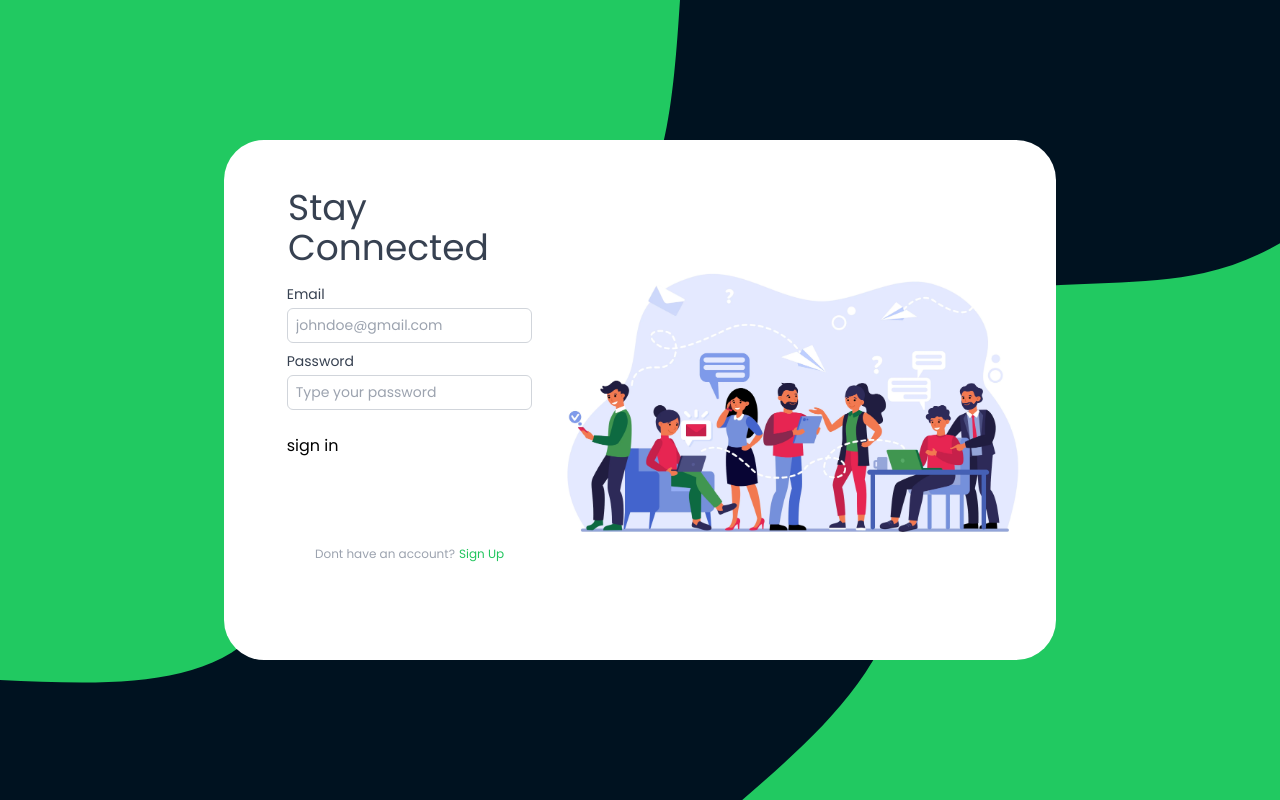
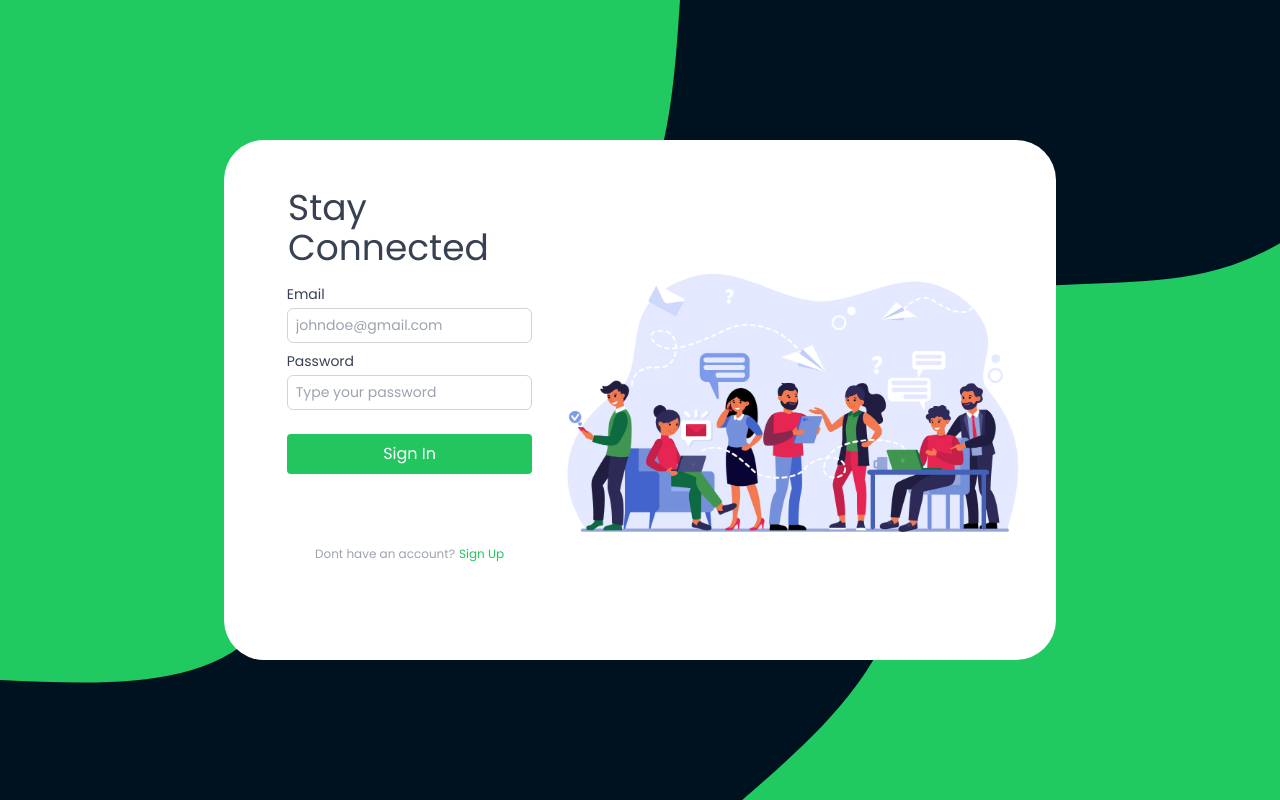
Before and after one commit to jleonardo007/aloha-client, a React (Vite) app: page / in a window 1280 px wide. Built offline with nearby package versions, Linux system fonts and the light colour scheme; no server answers.

Commit message:
feat: add button styles to auth screen

```diff
--- a/src/components/auth/index.tsx
+++ b/src/components/auth/index.tsx
@@ -168,6 +168,7 @@ function AuthForm({
         <Button
           type={signUpForm ? BUTTONS.signUp.type : BUTTONS.signIn.type}
           label={signUpForm ? BUTTONS.signUp.label : BUTTONS.signIn.label}
+          className="w-full h-full capitalize rounded-[4px] bg-green-500 text-white"
           isLoading={isLoading}
         />
       </div>
```
